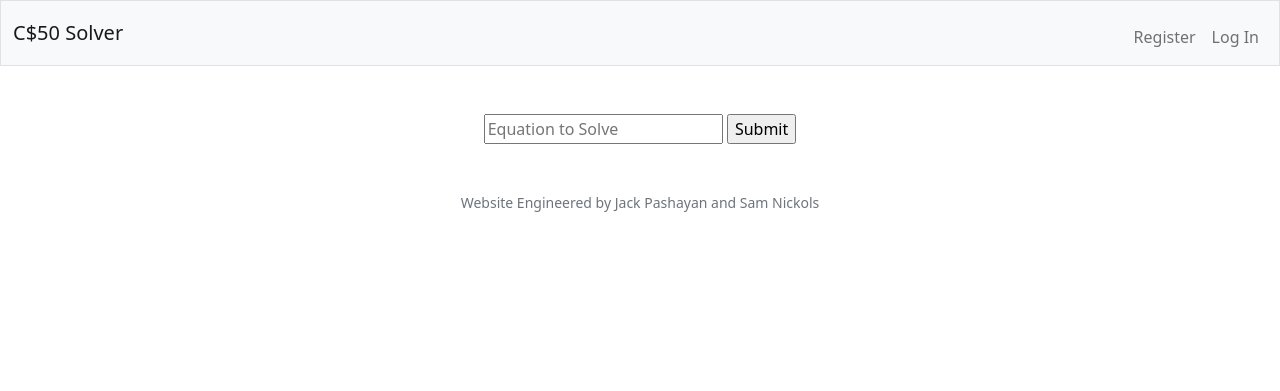
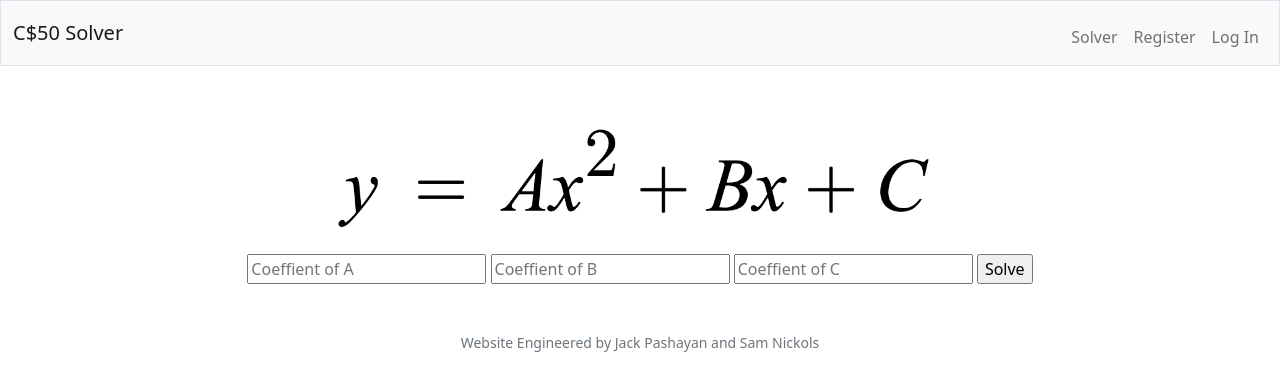
Before and after one commit to jackberrypassionfruit/CS50_Project, a Flask app: page /solver in a window 1280 px wide. Shown: the top 391 px of the page. Run offline with Flask 2, Linux system fonts and the light colour scheme; some libraries are stand-ins or nearby versions.

Commit message:
Finished Simple Quadratics Solver

```diff
--- a/app.py
+++ b/app.py
@@ -6,6 +6,7 @@ from flask_session import Session
 from tempfile import mkdtemp
 from werkzeug.security import check_password_hash, generate_password_hash
 from datetime import datetime
+from math import ceil
 
 
 # Configure application
@@ -41,6 +42,58 @@ def index():
 def math():
     return render_template("math.html")
 
-@app.route("/solver")
+@app.route("/solver", methods=["GET", "POST"])
 def solver():
-    return render_template("solver.html")
+    if request.method == "POST":
+        coeffA = int(request.form.get("coeffA"))
+        coeffB = int(request.form.get("coeffB"))
+        coeffC = int(request.form.get("coeffC"))
+        if int(coeffA) == 1:
+            """ Easy mode
+            Steps:
+            1) Make a list of factors of C
+            2) Check which pairs of factors multiply to C, make list of those pairs
+            --- This is probably the hardest Part
+            3) Test each pair of factors, which ones add to B. Return pair if True
+            --- Unless C is negative, then test if they subtract to B
+            --- If that's the case, then order will matter. Return the pair in that specific order
+            --- If C is a perfect square this algorith should account for the factor_pairs having 2 of the square root in the last pair
+
+            --- Stretch
+            4) If still none True, test determinate for solutions, and return expected result (ex. 2 real, 1 real, 2 imaginary sol.)
+            """
+
+            # 1) check over each number from 1 to C to see if it's a factor, and make a list of them
+            factors_C = [x for x in range(1, abs(coeffC) + 1) if abs(coeffC) % x == 0]
+
+            # 2)
+            """ Factors list is ordered (6 ---> [1, 2, 3, 6]) so only need to check sets of converging outers ([1, 6] , [2, 3])"""
+            iter = ceil(len(factors_C) / 2)
+            factor_pairs = []
+            for i in range(iter):
+                factor_pairs.append([factors_C[i], factors_C[-i - 1]])
+
+            # 3)
+            op = 1 # to account for a negative B term, create variable to multiply by 2nd factor in pair check if they add to B, to simulate subtracting
+            flip = 1 # This one also for account if C is positive AND B negative, meaning both zeroes become negative in the end
+            if coeffC < 0:
+                op = -1
+            elif coeffB < 0:
+                flip = -1
+
+
+            for pair in factor_pairs:
+                if flip * pair[0] + (flip * op * pair[1]) == coeffB:
+                    flash("Roots of the solution are: ")
+                    flash([flip * pair[0], flip * op * pair[1]])
+                elif flip * pair[1] + (flip * op * pair[0]) == coeffB:
+                    flash("Roots of the solution are: ")
+                    flash([flip * pair[1], flip * op * pair[0]])
+
+        else:
+            """ Hard mode"""
+            pass
+
+        return render_template("solver.html")
+    else:
+        return render_template("solver.html")
--- a/static/styles.css
+++ b/static/styles.css
@@ -0,0 +1,12 @@
+.hello div {
+  color: blue;
+}
+.hello span {
+  color: purple;
+}
+
+#quad {
+  width: 50vw;
+}
+
+/*# sourceMappingURL=styles.css.map */
--- a/static/styles.scss
+++ b/static/styles.scss
@@ -0,0 +1,12 @@
+.hello {
+    div {
+        color: blue;
+    }
+    span {
+        color: purple;
+    }
+}
+
+#quad {
+    width: 50vw;
+}
--- a/templates/layout.html
+++ b/templates/layout.html
@@ -43,6 +43,7 @@
                         </ul>
                     {% else %}
                         <ul class="navbar-nav ms-auto mt-2">
+                            <li class="nav-item"><a class="nav-link" href="/solver">Solver</a></li>
                             <li class="nav-item"><a class="nav-link" href="/register">Register</a></li>
                             <li class="nav-item"><a class="nav-link" href="/login">Log In</a></li>
                         </ul>
--- a/templates/solver.html
+++ b/templates/solver.html
@@ -7,18 +7,18 @@
 
 
 {% block javascript%}
-    <script>
-        function solver() {
-            let eq = document.getElementsByClassName("tosolve")[0].getElementsByTagName("input")[0].value
-            console.log(eq)
-    }
-    </script>
+
 {% endblock %}
 
 
 {% block main %}
-    <div class="tosolve">
-        <input autocomplete="off" id="solver" placeholder="Equation to Solve" type="text">
-        <input type="submit" onclick="solver()">
-    </div>
+    <img src="../static/quadraticEQs.png" id="quad" alt="Example of a Quadratic Function">
+
+    <form class="tosolve" method="post" action="/solver">
+        <input autocomplete="off" name="coeffA" placeholder="Coeffient of A" type="number">
+        <input autocomplete="off" name="coeffB" placeholder="Coeffient of B" type="number">
+        <input autocomplete="off" name="coeffC" placeholder="Coeffient of C" type="number">
+
+        <input type="submit" value="Solve">
+    </form>
 {% endblock %}
```
Also changed, not shown: static/quadraticEQs.png (added), 1 other file.
